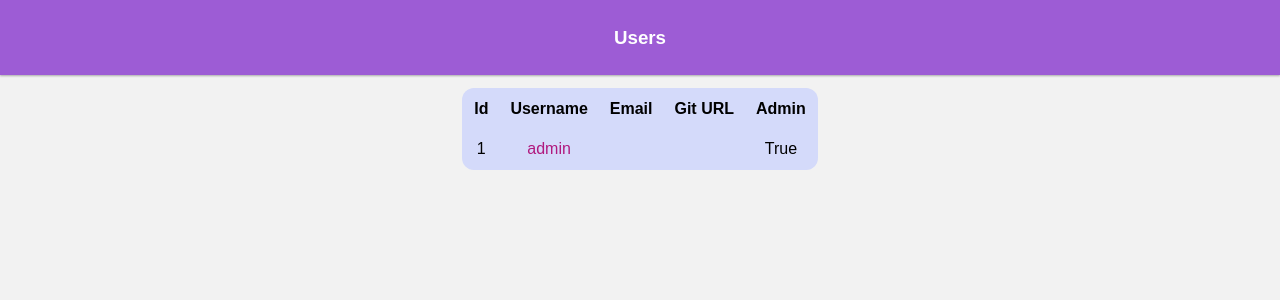
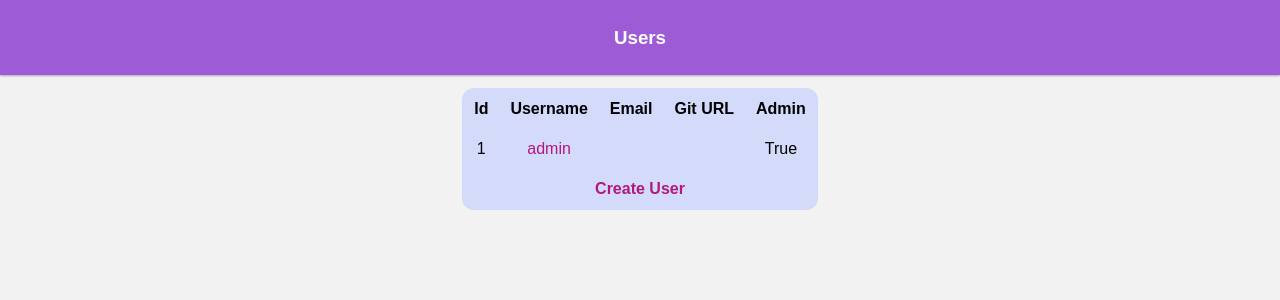
Before and after one commit to galenguyer/is-heckin.gay, a Flask app: page /users in a window 1280 px wide. Shown: the top 300 px of the page. Run offline with Flask 2, Linux system fonts and the light colour scheme; a user stored in the database is signed in; data comes from the database, SQL or seed files in the repository.

Commit message:
Add create user button

```diff
--- a/isheckinggay/templates/users.html
+++ b/isheckinggay/templates/users.html
@@ -34,6 +34,9 @@
                 <td>{{ user.is_admin | string }}</td>
             </tr>
             {% endfor %}
+            <tr>
+                <th colspan="5"><a href="/createuser">Create User</a></th>
+            </tr>
         </table>
         {% if commit_hash %}
         <div class="git">
```
